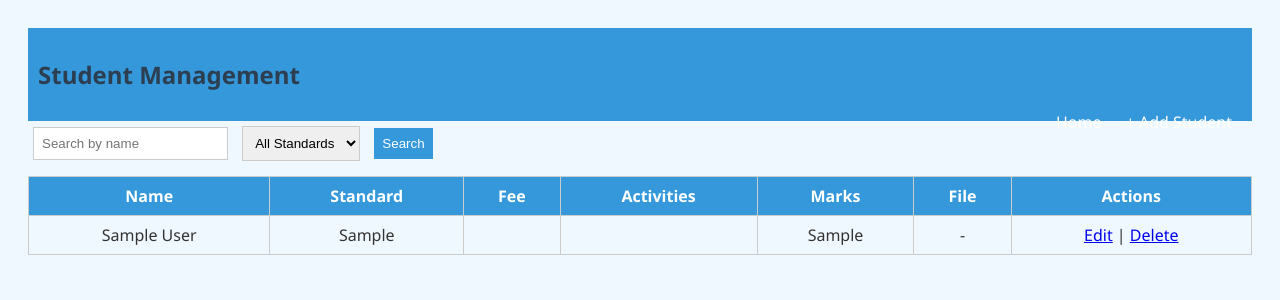
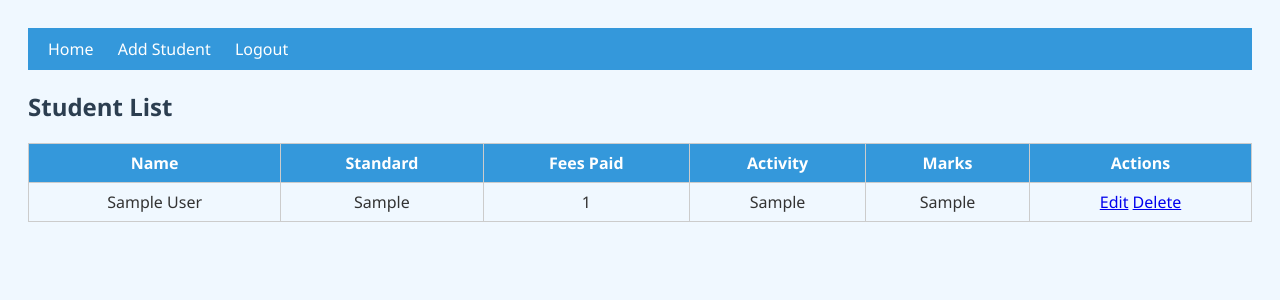
Before and after one commit to Muttu93/school_management01, a Flask app: page /students in a window 1280 px wide. Shown: the top 300 px of the page. Run offline with Flask 3, Linux system fonts and the light colour scheme; tables that the repository leaves empty hold one stand-in row (values such as "Sample post").

Commit message:
Update students.html

```diff
--- a/templates/students.html
+++ b/templates/students.html
@@ -1,58 +1,40 @@
 <!DOCTYPE html>
-<html>
+<html lang="en">
 <head>
     <meta charset="UTF-8">
-  <title>Students</title>
+    <title>Students - School Management</title>
     <link rel="stylesheet" href="{{ url_for('static', filename='style.css') }}">
 </head>
 <body>
     <div class="nav">
-    <h2>Student Management</h2>
-    <div class="nav-links">
         <a href="{{ url_for('home') }}">Home</a>
-      <a href="{{ url_for('add_student') }}">+ Add Student</a>
-    </div>
+        <a href="{{ url_for('add_student') }}">Add Student</a>
+        <a href="{{ url_for('logout') }}">Logout</a>
     </div>
 
-  <form method="get" class="search-form">
-    <input type="text" name="search" placeholder="Search by name">
-    <select name="standard">
-      <option value="">All Standards</option>
-      {% for std in ['1st', '2nd', '3rd', '4th'] %}
-        <option value="{{ std }}">{{ std }}</option>
-      {% endfor %}
-    </select>
-    <button type="submit">Search</button>
-  </form>
-
+    <h2>Student List</h2>
     <table>
-    <thead>
         <tr>
-        <th>Name</th><th>Standard</th><th>Fee</th><th>Activities</th><th>Marks</th><th>File</th><th>Actions</th>
+            <th>Name</th>
+            <th>Standard</th>
+            <th>Fees Paid</th>
+            <th>Activity</th>
+            <th>Marks</th>
+            <th>Actions</th>
         </tr>
-    </thead>
-    <tbody>
         {% for student in students %}
         <tr>
             <td>{{ student.name }}</td>
             <td>{{ student.standard }}</td>
-        <td>{{ student.fee_status }}</td>
-        <td>{{ student.activities }}</td>
+            <td>{{ student.fees_paid }}</td>
+            <td>{{ student.activity }}</td>
             <td>{{ student.marks }}</td>
             <td>
-          {% if student.file %}
-            <a href="{{ url_for('uploaded_file', filename=student.file) }}" target="_blank">View</a>
-          {% else %}
-            -
-          {% endif %}
-        </td>
-        <td>
-          <a href="{{ url_for('edit_student', id=student.id) }}">Edit</a> |
+                <a href="{{ url_for('edit_student', id=student.id) }}">Edit</a>
                 <a href="{{ url_for('delete_student', id=student.id) }}">Delete</a>
             </td>
         </tr>
         {% endfor %}
-    </tbody>
     </table>
 </body>
 </html>
```
Lines whose indentation alone changed are shown as unchanged.
